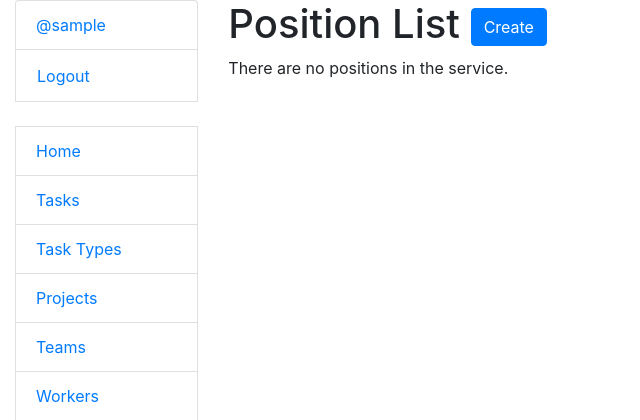
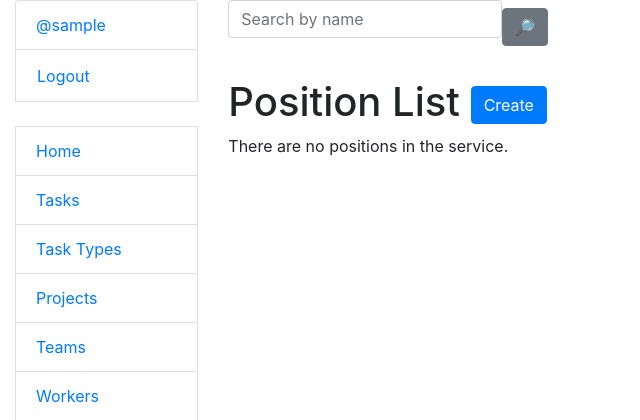
Before and after one commit to mykola-tarasenko/task-manager, a Django app: page /positions/ in a window 1280 px wide. Shown: the top 420 px of the page, without its empty margins (0-640 px from the left). Run offline with Django 5.2, Linux system fonts and the light colour scheme; the visitor is signed in with stand-in values (Sample User, id 1); data that the repository does not hold is empty; some libraries are stand-ins or nearby versions.

Commit message:
Add position search form

```diff
--- a/tasks/forms.py
+++ b/tasks/forms.py
@@ -81,3 +81,16 @@ class TaskForm(forms.ModelForm):
         if deadline and deadline < datetime.date.today() and status < 3:
             raise forms.ValidationError("The deadline cannot be in the past.")
         return deadline
+
+
+class PositionNameSearchForm(forms.Form):
+    name = forms.CharField(
+        max_length=255,
+        required=False,
+        label="",
+        widget=forms.TextInput(
+            attrs={
+                "placeholder": "Search by name",
+            }
+        )
+    )
--- a/tasks/views.py
+++ b/tasks/views.py
@@ -1,5 +1,6 @@
 from django.contrib.auth.decorators import login_required
 from django.contrib.auth.mixins import LoginRequiredMixin
+from django.db.models import QuerySet
 from django.shortcuts import render
 from django.urls import reverse_lazy
 from django.views import generic
@@ -7,7 +8,7 @@ from django.views import generic
 from tasks.forms import (
     TeamForm,
     WorkerCreationForm,
-    TaskForm,
+    TaskForm, PositionNameSearchForm,
 )
 from tasks.models import (
     Project,
@@ -43,6 +44,27 @@ def index(request):
 class PositionListView(LoginRequiredMixin, generic.ListView):
     model = Position
     paginate_by = 5
+
+    def get_context_data(self, *, object_list=None, **kwargs) -> dict:
+        context = super(PositionListView, self).get_context_data(**kwargs)
+
+        name = self.request.GET.get("name", "")
+
+        context["search_form"] = PositionNameSearchForm(
+            initial={"name": name}
+        )
+        return context
+
+    def get_queryset(self) -> QuerySet:
+        queryset = Position.objects.all()
+        form = PositionNameSearchForm(self.request.GET)
+
+        if form.is_valid():
+            return queryset.filter(
+                name__icontains=form.cleaned_data["name"]
+            )
+
+        return queryset
 
 
 class PositionCreateView(LoginRequiredMixin, generic.CreateView):
--- /dev/null
+++ b/templates/includes/search_form.html
@@ -0,0 +1,6 @@
+{% load crispy_forms_filters %}
+<form method="get" action="" class="form-inline">
+    {{ search_form|crispy }}
+    <input class="btn btn-secondary" type="submit" value="🔎">
+</form>
+<br>
--- a/templates/tasks/position_list.html
+++ b/templates/tasks/position_list.html
@@ -1,6 +1,7 @@
 {% extends "base.html" %}
 
 {% block content %}
+  {% include "includes/search_form.html" %}
   <h1>
     Position List
     <a href="{% url 'tasks:position-create' %}" class="btn btn-primary">
```
